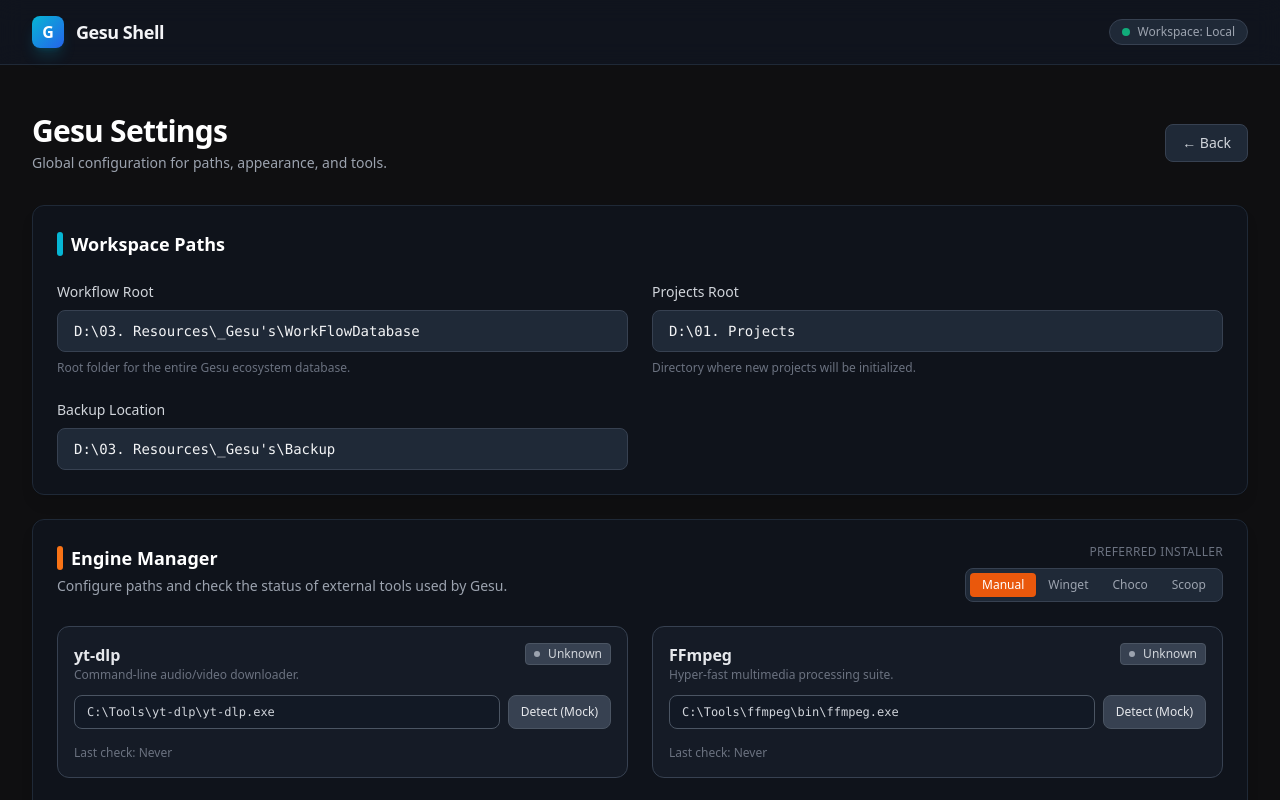
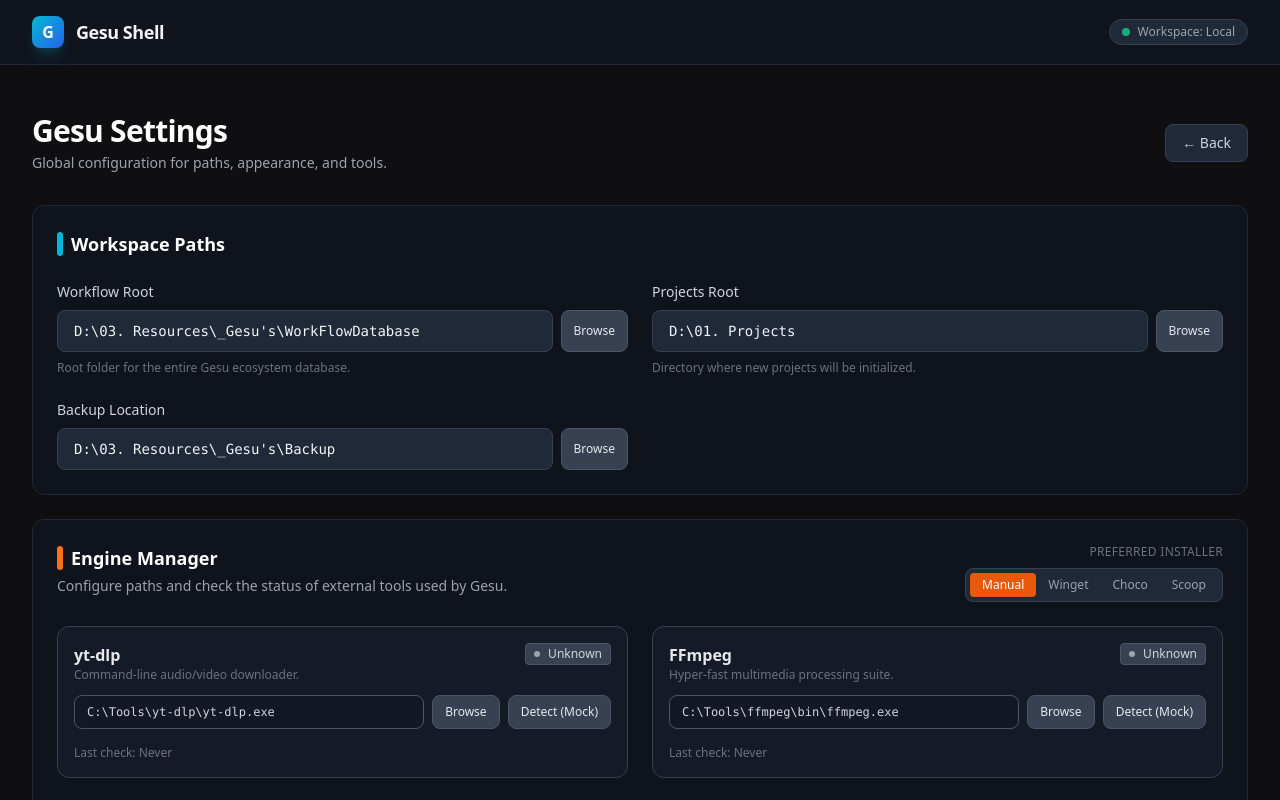
Before and after one commit to gesucreative-hub/gesu-ecosystem-app, a React (Vite) app in the folder apps/gesu-shell/: page /settings in a window 1280 px wide. Shown: the top 800 px of the page. Built offline with nearby package versions, Linux system fonts and the light colour scheme.

Commit message:
feat(settings): add browse dialogs for roots and external tool paths

```diff
--- a/apps/gesu-shell/electron/preload.cjs
+++ b/apps/gesu-shell/electron/preload.cjs
@@ -11,6 +11,10 @@ contextBridge.exposeInMainWorld('gesu', {
         read: () => ipcRenderer.invoke('gesu:settings:read'),
         write: (settings) => ipcRenderer.invoke('gesu:settings:write', settings),
     },
+    dialog: {
+        pickFolder: (defaultPath) => ipcRenderer.invoke('gesu:dialog:pickFolder', defaultPath),
+        pickFile: (opts) => ipcRenderer.invoke('gesu:dialog:pickFile', opts),
+    },
     mediaSuite: {
         getRecentJobs: () => ipcRenderer.invoke('mediaSuite:getRecentJobs'),
         openFolder: (target) => ipcRenderer.invoke('mediaSuite:openFolder', target),
--- a/apps/gesu-shell/src/pages/SettingsPage.tsx
+++ b/apps/gesu-shell/src/pages/SettingsPage.tsx
@@ -244,6 +244,34 @@ export function SettingsPage() {
         setIsDirty(true);
     };
 
+    const handleBrowseFolder = async (section: keyof SettingsState, key: string) => {
+        if (!window.gesu?.dialog?.pickFolder) {
+            alert("Dialog API not available.");
+            return;
+        }
+        // eslint-disable-next-line @typescript-eslint/no-explicit-any
+        const currentPath = (settings[section] as any)[key];
+        const result = await window.gesu.dialog.pickFolder(currentPath);
+        if (result) {
+            updateSettings(section, key, result);
+        }
+    };
+
+    const handleBrowseTool = async (id: EngineId) => {
+        if (!window.gesu?.dialog?.pickFile) {
+            alert("Dialog API not available.");
+            return;
+        }
+        const engine = engines.find(e => e.id === id);
+        const result = await window.gesu.dialog.pickFile({
+            defaultPath: engine?.path,
+            filters: [{ name: 'Executables', extensions: ['exe', 'bat', 'cmd'] }, { name: 'All Files', extensions: ['*'] }]
+        });
+        if (result) {
+            updateEnginePath(id, result);
+        }
+    };
+
     const checkAllTools = async () => {
         if (!window.gesu?.checkTools) {
             alert("Desktop bridge not available. Run inside Electron to perform real checks.");
@@ -364,34 +392,58 @@ export function SettingsPage() {
                     <div className="grid grid-cols-1 md:grid-cols-2 gap-6">
                         <div className="flex flex-col gap-2">
                             <label className="text-sm font-medium text-gray-300">Workflow Root</label>
+                            <div className="flex gap-2">
                                 <input
                                     type="text"
                                     value={settings.paths.workflowRoot}
                                     onChange={(e) => updateSettings('paths', 'workflowRoot', e.target.value)}
-                                className="bg-gray-800 border border-gray-700 rounded-lg px-4 py-2.5 text-gray-100 focus:outline-none focus:ring-2 focus:ring-cyan-500/50 font-mono text-sm"
+                                    className="flex-1 bg-gray-800 border border-gray-700 rounded-lg px-4 py-2.5 text-gray-100 focus:outline-none focus:ring-2 focus:ring-cyan-500/50 font-mono text-sm"
                                 />
+                                <button
+                                    onClick={() => handleBrowseFolder('paths', 'workflowRoot')}
+                                    className="px-3 bg-gray-700 hover:bg-gray-600 text-gray-200 rounded-lg text-xs font-medium border border-gray-600 transition-colors"
+                                >
+                                    Browse
+                                </button>
+                            </div>
                             <p className="text-xs text-gray-500">Root folder for the entire Gesu ecosystem database.</p>
                         </div>
 
                         <div className="flex flex-col gap-2">
                             <label className="text-sm font-medium text-gray-300">Projects Root</label>
+                            <div className="flex gap-2">
                                 <input
                                     type="text"
                                     value={settings.paths.projectsRoot}
                                     onChange={(e) => updateSettings('paths', 'projectsRoot', e.target.value)}
-                                className="bg-gray-800 border border-gray-700 rounded-lg px-4 py-2.5 text-gray-100 focus:outline-none focus:ring-2 focus:ring-cyan-500/50 font-mono text-sm"
+                                    className="flex-1 bg-gray-800 border border-gray-700 rounded-lg px-4 py-2.5 text-gray-100 focus:outline-none focus:ring-2 focus:ring-cyan-500/50 font-mono text-sm"
                                 />
+                                <button
+                                    onClick={() => handleBrowseFolder('paths', 'projectsRoot')}
+                                    className="px-3 bg-gray-700 hover:bg-gray-600 text-gray-200 rounded-lg text-xs font-medium border border-gray-600 transition-colors"
+                                >
+                                    Browse
+                                </button>
+                            </div>
                             <p className="text-xs text-gray-500">Directory where new projects will be initialized.</p>
                         </div>
 
                         <div className="flex flex-col gap-2">
                             <label className="text-sm font-medium text-gray-300">Backup Location</label>
+                            <div className="flex gap-2">
                                 <input
                                     type="text"
                                     value={settings.paths.backupRoot}
                                     onChange={(e) => updateSettings('paths', 'backupRoot', e.target.value)}
-                                className="bg-gray-800 border border-gray-700 rounded-lg px-4 py-2.5 text-gray-100 focus:outline-none focus:ring-2 focus:ring-cyan-500/50 font-mono text-sm"
+                                    className="flex-1 bg-gray-800 border border-gray-700 rounded-lg px-4 py-2.5 text-gray-100 focus:outline-none focus:ring-2 focus:ring-cyan-500/50 font-mono text-sm"
                                 />
+                                <button
+                                    onClick={() => handleBrowseFolder('paths', 'backupRoot')}
+                                    className="px-3 bg-gray-700 hover:bg-gray-600 text-gray-200 rounded-lg text-xs font-medium border border-gray-600 transition-colors"
+                                >
+                                    Browse
+                                </button>
+                            </div>
                         </div>
                     </div>
                 </div>
@@ -446,6 +498,12 @@ export function SettingsPage() {
                                         placeholder="Enter absolute path..."
                                         className="flex-1 bg-gray-900/50 border border-gray-600 rounded-lg px-3 py-2 text-gray-300 focus:outline-none focus:ring-2 focus:ring-orange-500/30 font-mono text-xs"
                                     />
+                                    <button
+                                        onClick={() => handleBrowseTool(engine.id)}
+                                        className="px-3 bg-gray-700 hover:bg-gray-600 text-gray-200 rounded-lg text-xs font-medium border border-gray-600 transition-colors"
+                                    >
+                                        Browse
+                                    </button>
                                     <button
                                         onClick={() => detectEngine(engine.id)}
                                         className="px-3 bg-gray-700 hover:bg-gray-600 text-gray-200 rounded-lg text-xs font-medium border border-gray-600 transition-colors"
--- a/apps/gesu-shell/src/types/global.d.ts
+++ b/apps/gesu-shell/src/types/global.d.ts
@@ -100,6 +100,10 @@ declare global {
                 read: () => Promise<GesuSettings>;
                 write: (settings: Partial<GesuSettings>) => Promise<GesuSettings>;
             };
+            dialog?: {
+                pickFolder: (defaultPath?: string) => Promise<string | null>;
+                pickFile: (opts: { defaultPath?: string; filters?: Electron.FileFilter[] }) => Promise<string | null>;
+            };
             mediaSuite?: {
                 getRecentJobs: () => Promise<MediaSuiteJob[]>;
                 openFolder: (target: MediaOutputTarget) => Promise<{ success: boolean; error?: string }>;
```
Also changed, not shown: apps/gesu-shell/electron/main.js (+22 -0 lines). Lines whose indentation alone changed are shown as unchanged.
